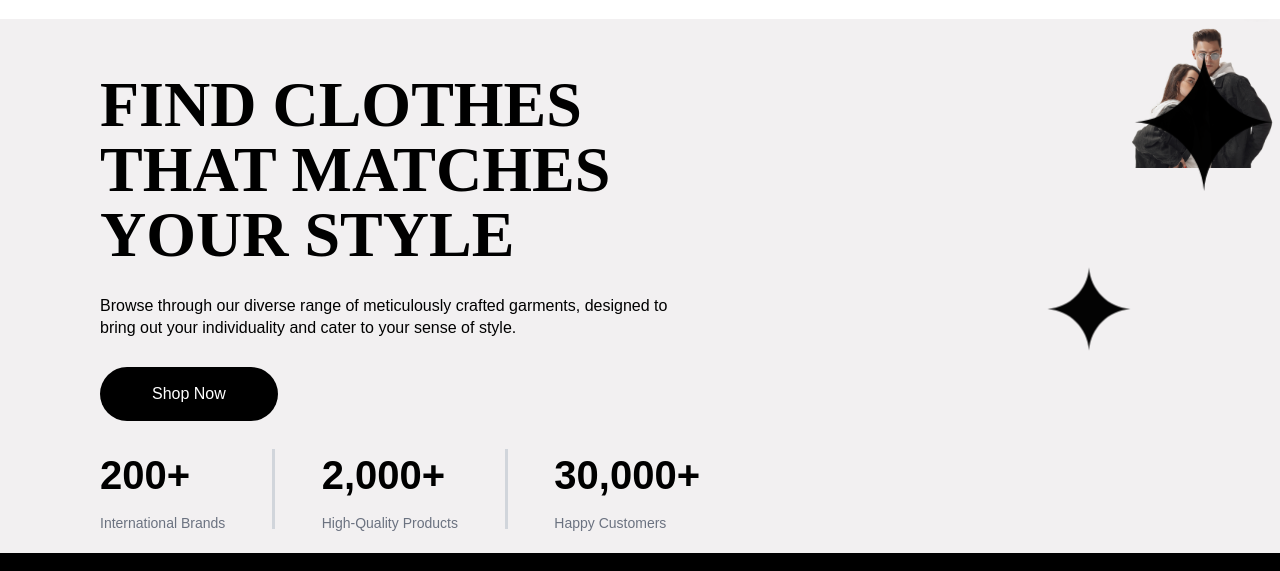
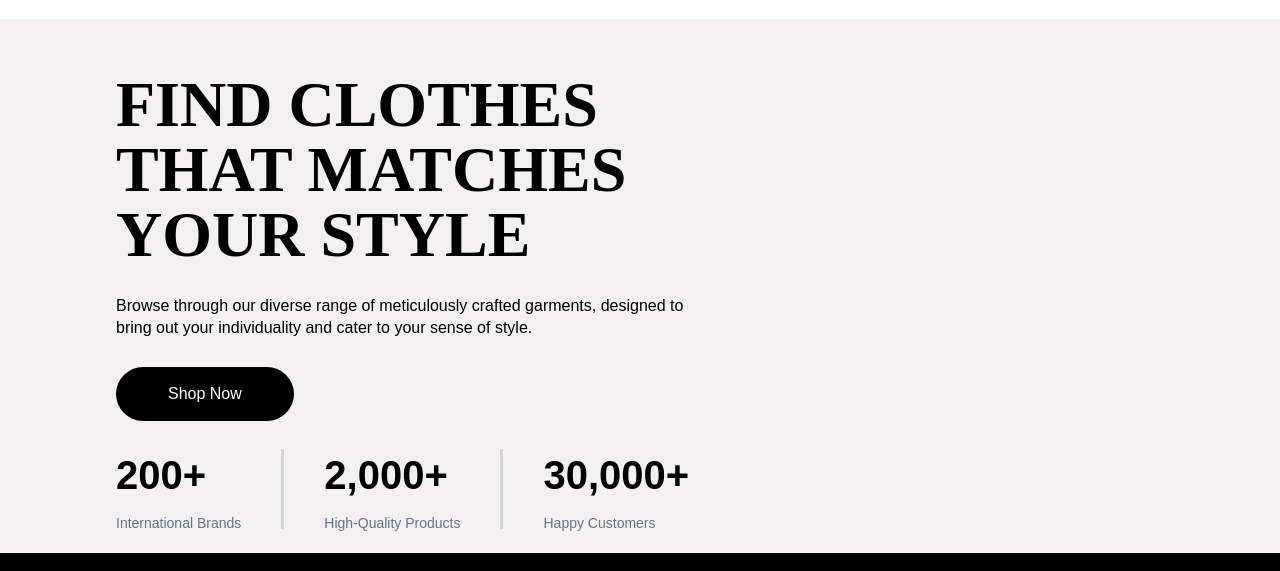
Before and after one commit to Iam-samyog/Shop.co, a plain HTML site: page index.html in a window 1280 px wide. Shown: the part 125-696 px from the top of the page. Drawn offline with nearby package versions, Linux system fonts and the light colour scheme; a web font is replaced by a local one.

Commit message:
made main responsive

```diff
--- a/index.html
+++ b/index.html
@@ -108,7 +108,7 @@
     <main class="main-background">
       <div class="container mx-auto mx-w-[1300px]">
         <div class="flex flex-col md:flex-col md:gap-8 lg:flex-row lg:gap-[220px] main-image-display  ">
-          <div class="main-left-part  py-5 md:mx-[100px] md:pt-[53px] md:w-1/5 md:flex-wrap lg:flex-nowrap main-left  main-left-font">
+          <div class="main-left-part px-4 py-5 md:mx-[100px] md:pt-[53px] md:w-1/5 md:flex-wrap lg:flex-nowrap main-left  main-left-font">
             <h2 class="primary-font  leading-tight font-bold text-[32px] md:text-[48px]  md:font-bold  lg:text-[64px] md:leading-[65px] md:w-[600px] ">FIND CLOTHES THAT MATCHES YOUR STYLE</h2>
             <p class="secondary-font text-[14px] md:w-[572px] text-[16px] font-light  my-[28px] leading-[22px] main-left-font ">Browse through our diverse range of meticulously crafted garments, designed to bring out your individuality and cater to your sense of style.</p>
             <button class="main-btn whitespace-nowrap w-full sm:w-auto ">Shop Now</button>
@@ -138,7 +138,7 @@
           </div>
           <div class="main-right-part  w-4/5 pl-[100px] image-container">
             <div>
-            <img src="img/main.png" class="big-image w-full " alt="Main Image"/>
+            <img src="img/main.png" class="big-image w-full md:flex-wrap lg:flex-nowrap" alt="Main Image"/>
 
 
             <img src="img/star.svg" alt="Star Decor 1 " class="decor decor-1">
--- a/style.css
+++ b/style.css
@@ -191,7 +191,7 @@
     }
 
   }
-@media (min-width: 1024px) and (max-width:1350px) {
+@media (min-width: 1024px) and (max-width:1280px) {
 
 
       .tablet-search {
@@ -207,15 +207,16 @@
       .tablet-search-display{
         display: block !important;
     }
-    .main-left-font{
+    .main-right-part{
+        display: none;
+      }
 
-        width:100%!important;
 
-    }
+
 
 
   }
-@media (min-width: 1350px) and (max-width:1450px) {
+@media (min-width: 1350px) and (max-width:1600px) {
 
     .tablet-search {
         width: 100% !important;
@@ -230,6 +231,8 @@
       }
 
 
+
+
   }
 
 /* Responsive for end tablets and so  */
```
